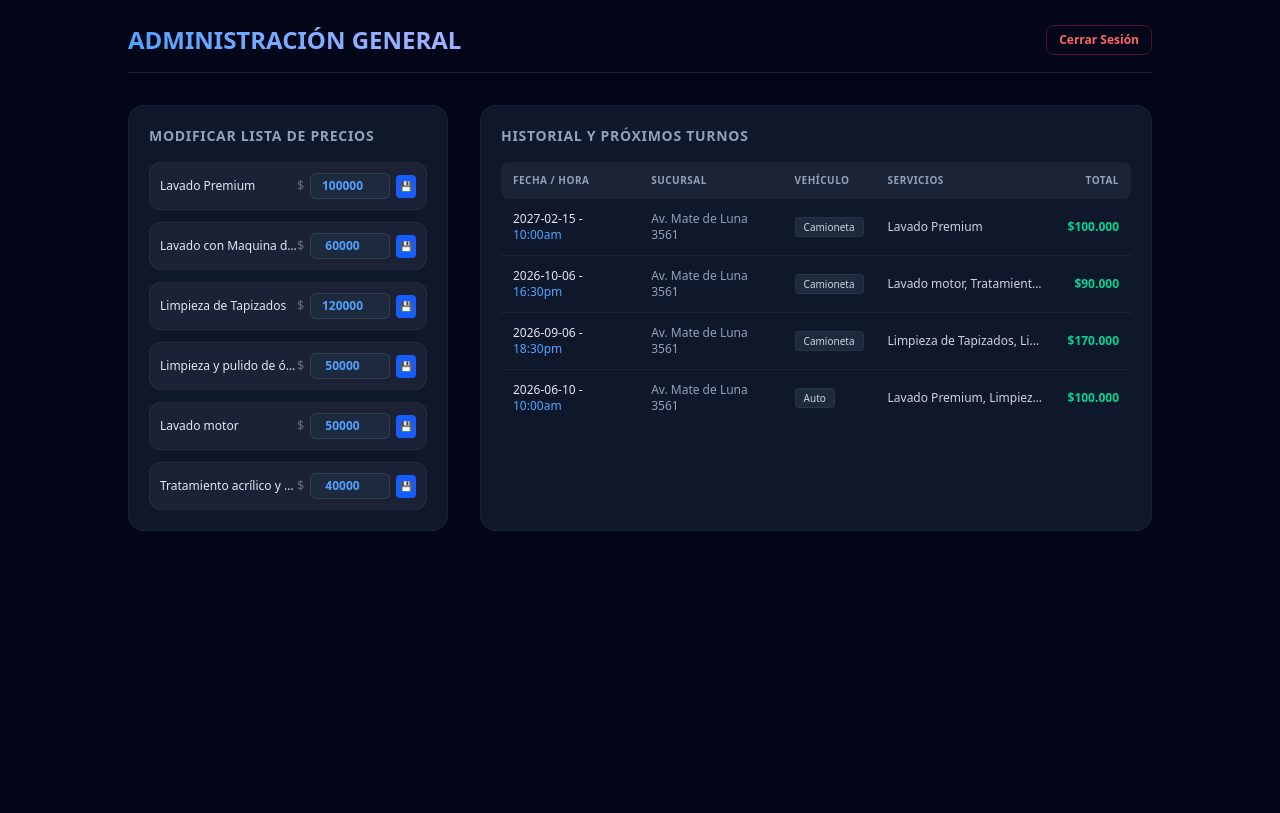
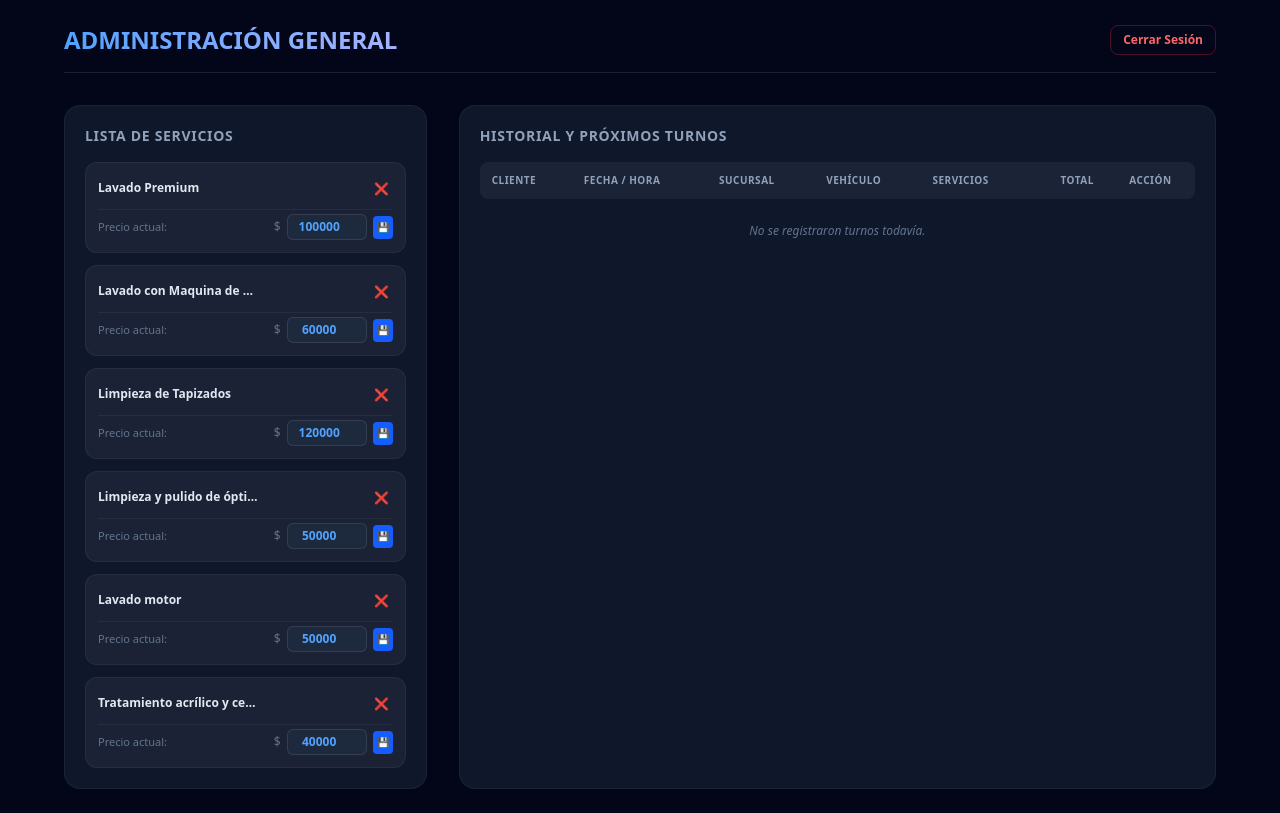
Before and after one commit to arianasosa/lavadero-turnos, a Flask app: page /admin/panel in a window 1280 px wide. Before the commit the page ends 531 px from the top, so only its background shows below. Run offline with Flask 3, Linux system fonts and the light colour scheme; the visitor is signed in with stand-in values (Sample User, id 1); data comes from the database, SQL or seed files in the repository; data that the repository does not hold is empty.

Commit message:
agregada funcionalidad de eliminar servicios y turnos

```diff
--- a/app.py
+++ b/app.py
@@ -4,16 +4,15 @@ import sqlite3
 app = Flask(__name__)
 app.secret_key = 'clave_secreta_para_sesiones_lavadero'
 
-# Contraseña para el panel de administración
 ADMIN_PASSWORD = "admin123"
 
 def init_db():
     conn = sqlite3.connect('turnos.db')
     cursor = conn.cursor()
-    # Tabla de turnos
     cursor.execute('''
         CREATE TABLE IF NOT EXISTS turnos (
             id INTEGER PRIMARY KEY AUTOINCREMENT,
+            cliente TEXT,
             sucursal TEXT,
             servicios TEXT,
             tipo_vehiculo TEXT,
@@ -22,7 +21,6 @@ def init_db():
             total INTEGER
         )
     ''')
-    # Tabla de servicios y precios
     cursor.execute('''
         CREATE TABLE IF NOT EXISTS servicios (
             id INTEGER PRIMARY KEY AUTOINCREMENT,
@@ -31,7 +29,6 @@ def init_db():
         )
     ''')
 
-    # Insertar servicios iniciales si la tabla está vacía
     cursor.execute("SELECT COUNT(*) FROM servicios")
     if cursor.fetchone()[0] == 0:
         servicios_iniciales = [
@@ -53,7 +50,6 @@ HORARIOS_TOTALES = ["09:00am", "10:00am", "13:30pm", "16:30pm", "17:30pm", "18:3
 def home():
     return render_template('index.html')
 
-# Endpoint para que el HTML sepa qué servicios y precios mostrar
 @app.route('/get_servicios', methods=['GET'])
 def get_servicios():
     conn = sqlite3.connect('turnos.db')
@@ -84,9 +80,9 @@ def confirmar_turno():
     conn = sqlite3.connect('turnos.db')
     cursor = conn.cursor()
     cursor.execute('''
-        INSERT INTO turnos (sucursal, servicios, tipo_vehiculo, fecha, hora, total)
-        VALUES (?, ?, ?, ?, ?, ?)
-    ''', (data['sucursal'], ", ".join(data['servicios']), data['tipo_vehiculo'], data['fecha'], data['hora'], data['total']))
+        INSERT INTO turnos (cliente, sucursal, servicios, tipo_vehiculo, fecha, hora, total)
+        VALUES (?, ?, ?, ?, ?, ?, ?)
+    ''', (data['cliente'], data['sucursal'], ", ".join(data['servicios']), data['tipo_vehiculo'], data['fecha'], data['hora'], data['total']))
     conn.commit()
     conn.close()
     return jsonify({"status": "success"})
@@ -115,11 +111,10 @@ def admin_panel():
     conn = sqlite3.connect('turnos.db')
     cursor = conn.cursor()
 
-    # Traer todos los turnos agendados ordenados por fecha
-    cursor.execute("SELECT sucursal, servicios, tipo_vehiculo, fecha, hora, total FROM turnos ORDER BY fecha DESC, hora DESC")
+    # Traemos el ID de los turnos para poder eliminarlos despues
+    cursor.execute("SELECT id, cliente, sucursal, servicios, tipo_vehiculo, fecha, hora, total FROM turnos ORDER BY fecha DESC, hora DESC")
     turnos = cursor.fetchall()
 
-    # Traer los servicios para poder editarlos
     cursor.execute("SELECT id, nombre, precio FROM servicios")
     servicios = cursor.fetchall()
 
@@ -142,6 +137,34 @@ def actualizar_precio():
 
     return redirect(url_for('admin_panel'))
 
+# ACCIÓN NUEVA: Eliminar un servicio del catalogo
+@app.route('/admin/eliminar_servicio', methods=['POST'])
+def eliminar_servicio():
+    if not session.get('admin_logeado'):
+        return jsonify({"status": "error"}), 403
+
+    id_servicio = request.form.get('id')
+    conn = sqlite3.connect('turnos.db')
+    cursor = conn.cursor()
+    cursor.execute("DELETE FROM servicios WHERE id = ?", (id_servicio,))
+    conn.commit()
+    conn.close()
+    return redirect(url_for('admin_panel'))
+
+# ACCIÓN NUEVA: Eliminar un turno de la agenda
+@app.route('/admin/eliminar_turno', methods=['POST'])
+def eliminar_turno():
+    if not session.get('admin_logeado'):
+        return jsonify({"status": "error"}), 403
+
+    id_turno = request.form.get('id')
+    conn = sqlite3.connect('turnos.db')
+    cursor = conn.cursor()
+    cursor.execute("DELETE FROM turnos WHERE id = ?", (id_turno,))
+    conn.commit()
+    conn.close()
+    return redirect(url_for('admin_panel'))
+
 @app.route('/admin/logout')
 def admin_logout():
     session.pop('admin_logeado', None)
--- a/templates/admin_panel.html
+++ b/templates/admin_panel.html
@@ -5,56 +5,74 @@
     <script src="https://cdn.jsdelivr.net/npm/@tailwindcss/browser@4"></script>
 </head>
 <body class="bg-slate-950 text-slate-100 min-h-screen p-6 antialiased">
-    <div class="max-w-5xl mx-auto space-y-8">
+    <div class="max-w-6xl mx-auto space-y-8">
         <div class="flex justify-between items-center border-b border-white/10 pb-4">
             <h1 class="text-2xl font-black text-transparent bg-gradient-to-r from-blue-400 to-indigo-300 bg-clip-text">ADMINISTRACIÓN GENERAL</h1>
             <a href="/admin/logout" class="text-xs font-bold border border-red-500/30 text-red-400 px-3 py-1.5 rounded-lg hover:bg-red-500/10">Cerrar Sesión</a>
         </div>
 
-        <div class="grid grid-cols-1 md:grid-cols-3 gap-8">
-            <!-- COLUMNA PRECIOS (1/3) -->
+        <div class="grid grid-cols-1 lg:grid-cols-3 gap-8">
             <div class="bg-slate-900 border border-white/5 p-5 rounded-2xl h-fit space-y-4">
-                <h3 class="text-sm font-bold text-slate-400 uppercase tracking-wider">Modificar Lista de Precios</h3>
+                <h3 class="text-sm font-bold text-slate-400 uppercase tracking-wider">Lista de Servicios</h3>
                 <div class="space-y-3">
                     {% for id, nombre, precio in servicios %}
-                    <form action="/admin/actualizar_precio" method="POST" class="flex items-center justify-between p-2.5 bg-white/5 rounded-xl border border-white/5">
-                        <input type="hidden" name="id" value="{{ id }}">
-                        <span class="text-xs text-slate-200 font-medium truncate max-w-[140px]">{{ nombre }}</span>
-                        <div class="flex items-center space-x-1.5">
-                            <span class="text-xs text-slate-500">$</span>
-                            <input type="number" name="precio" value="{{ precio }}" class="w-20 bg-slate-800 text-center border border-white/10 p-1 rounded-md text-xs font-bold text-blue-400 focus:outline-none focus:border-blue-500">
-                            <button type="submit" class="bg-blue-600 hover:bg-blue-500 text-white font-bold p-1 rounded text-[10px]">💾</button>
+                    <div class="p-3 bg-white/5 rounded-xl border border-white/5 space-y-2">
+                        <div class="flex items-center justify-between">
+                            <span class="text-xs text-slate-200 font-bold truncate max-w-[160px]">{{ nombre }}</span>
+
+                            <form action="/admin/eliminar_servicio" method="POST" onsubmit="return confirm('¿Seguro que querés eliminar el servicio «{{ nombre }}»?');" class="inline">
+                                <input type="hidden" name="id" value="{{ id }}">
+                                <button type="submit" class="text-red-400 hover:text-red-300 font-bold text-xs p-1">❌</button>
+                            </form>
                         </div>
-                    </form>
+
+                        <form action="/admin/actualizar_precio" method="POST" class="flex items-center justify-between pt-1 border-t border-white/5">
+                            <input type="hidden" name="id" value="{{ id }}">
+                            <span class="text-[11px] text-slate-500">Precio actual:</span>
+                            <div class="flex items-center space-x-1.5">
+                                <span class="text-xs text-slate-500">$</span>
+                                <input type="number" name="precio" value="{{ precio }}" class="w-20 bg-slate-800 text-center border border-white/10 p-1 rounded-md text-xs font-bold text-blue-400 focus:outline-none focus:border-blue-500">
+                                <button type="submit" class="bg-blue-600 hover:bg-blue-500 text-white font-bold p-1 rounded text-[10px]" title="Guardar Precio">💾</button>
+                            </div>
+                        </form>
+                    </div>
                     {% endfor %}
                 </div>
             </div>
 
-            <!-- COLUMNA AGENDA DE TURNOS (2/3) -->
-            <div class="md:col-span-2 bg-slate-900 border border-white/5 p-5 rounded-2xl space-y-4">
+            <div class="lg:col-span-2 bg-slate-900 border border-white/5 p-5 rounded-2xl space-y-4">
                 <h3 class="text-sm font-bold text-slate-400 uppercase tracking-wider">Historial y Próximos Turnos</h3>
                 <div class="overflow-x-auto">
                     <table class="w-full text-left text-xs text-slate-300">
                         <thead class="bg-white/5 text-slate-400 uppercase font-bold text-[10px] tracking-wider">
                             <tr>
-                                <th class="p-3 rounded-l-lg">Fecha / Hora</th>
+                                <th class="p-3 rounded-l-lg">Cliente</th>
+                                <th class="p-3">Fecha / Hora</th>
                                 <th class="p-3">Sucursal</th>
                                 <th class="p-3">Vehículo</th>
                                 <th class="p-3">Servicios</th>
-                                <th class="p-3 rounded-r-lg text-right">Total</th>
+                                <th class="p-3 text-right">Total</th>
+                                <th class="p-3 rounded-r-lg text-center">Acción</th>
                             </tr>
                         </thead>
                         <tbody class="divide-y divide-white/5">
-                            {% for sucursal, servicios, vehiculo, fecha, hora, total in turnos %}
-                            <tr class="hover:bg-white/20 transition-colors">
+                            {% for id, cliente, sucursal, servicios, vehiculo, fecha, hora, total in turnos %}
+                            <tr class="hover:bg-white/5 transition-colors">
+                                <td class="p-3 font-bold text-white">{{ cliente }}</td>
                                 <td class="p-3 font-medium text-slate-200">{{ fecha }} - <span class="text-blue-400">{{ hora }}</span></td>
                                 <td class="p-3 text-slate-400">{{ sucursal }}</td>
                                 <td class="p-3"><span class="px-2 py-0.5 bg-slate-800 rounded border border-white/5 text-[10px]">{{ vehiculo }}</span></td>
-                                <td class="p-3 text-slate-300 max-w-[180px] truncate" title="{{ servicios }}">{{ servicios }}</td>
+                                <td class="p-3 text-slate-300 max-w-[120px] truncate" title="{{ servicios }}">{{ servicios }}</td>
                                 <td class="p-3 text-right text-emerald-400 font-bold">${{ "{:,}".format(total).replace(",", ".") }}</td>
+                                <td class="p-3 text-center">
+                                    <form action="/admin/eliminar_turno" method="POST" onsubmit="return confirm('¿Estás seguro de que querés borrar este turno de la agenda?');" class="inline">
+                                        <input type="hidden" name="id" value="{{ id }}">
+                                        <button type="submit" class="text-red-400 hover:text-red-300 bg-red-500/10 hover:bg-red-500/20 px-2 py-1 rounded text-[11px] font-bold">Borrar</button>
+                                    </form>
+                                </td>
                             </tr>
                             {% else %}
-                            <tr><td colspan="5" class="text-center p-6 text-slate-500 italic">No se registraron turnos todavía.</td></tr>
+                            <tr><td colspan="7" class="text-center p-6 text-slate-500 italic">No se registraron turnos todavía.</td></tr>
                             {% endfor %}
                         </tbody>
                     </table>
```
